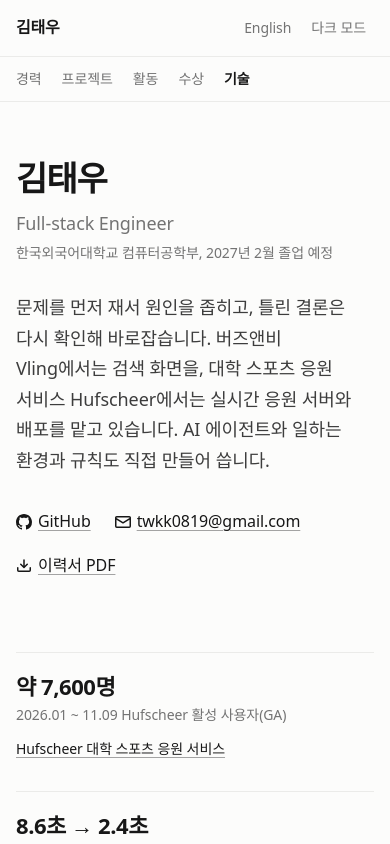
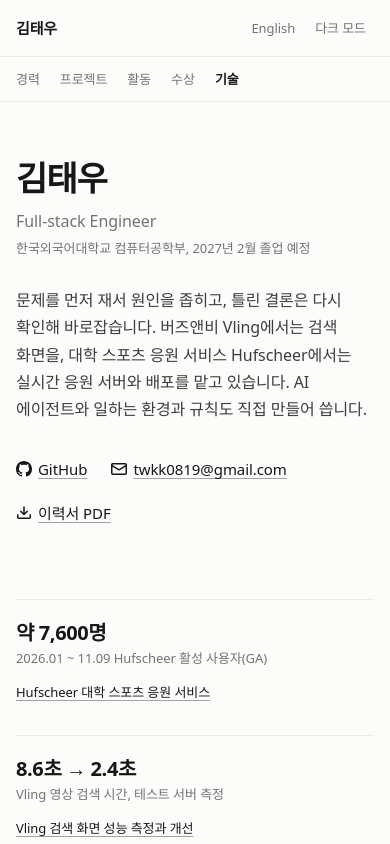
Before and after one commit to TAEW00KIM/TAEW00KIM.github.io, a React (Vite) app: page / in a window 390 px wide. Shown: the top 844 px of the page. Built offline with nearby package versions, Linux system fonts and the light colour scheme; a web font is replaced by a local one.

Commit message:
모바일(640px 미만) 글자 크기 한 단계씩 축소

```diff
--- a/src/styles.css
+++ b/src/styles.css
@@ -237,7 +237,8 @@ figcaption { font-size: var(--fs-xs); color: var(--sub); margin-top: 8px; line-h
   .figlive { display: flex; width: fit-content; align-items: center; min-height: 44px; margin-top: 0; }
 }
 @media (max-width: 639px) {
-  :root { --gutter: 16px; }
+  /* 모바일 글자 크기는 한 단계씩 작게(11/11) */
+  :root { --gutter: 16px; --fs-xs: 13px; --fs-sm: 15px; --fs-md: 16px; --fs-lg: 20px; --fs-xl: 24px; }
   .hero { padding-top: 56px; }
   .hero h1 { font-size: var(--fs-2xl-m); }
   .hero-intro { font-size: var(--fs-md); }
```
Also changed, not shown: 1 other file (tests, documents, lock files or other folders).
